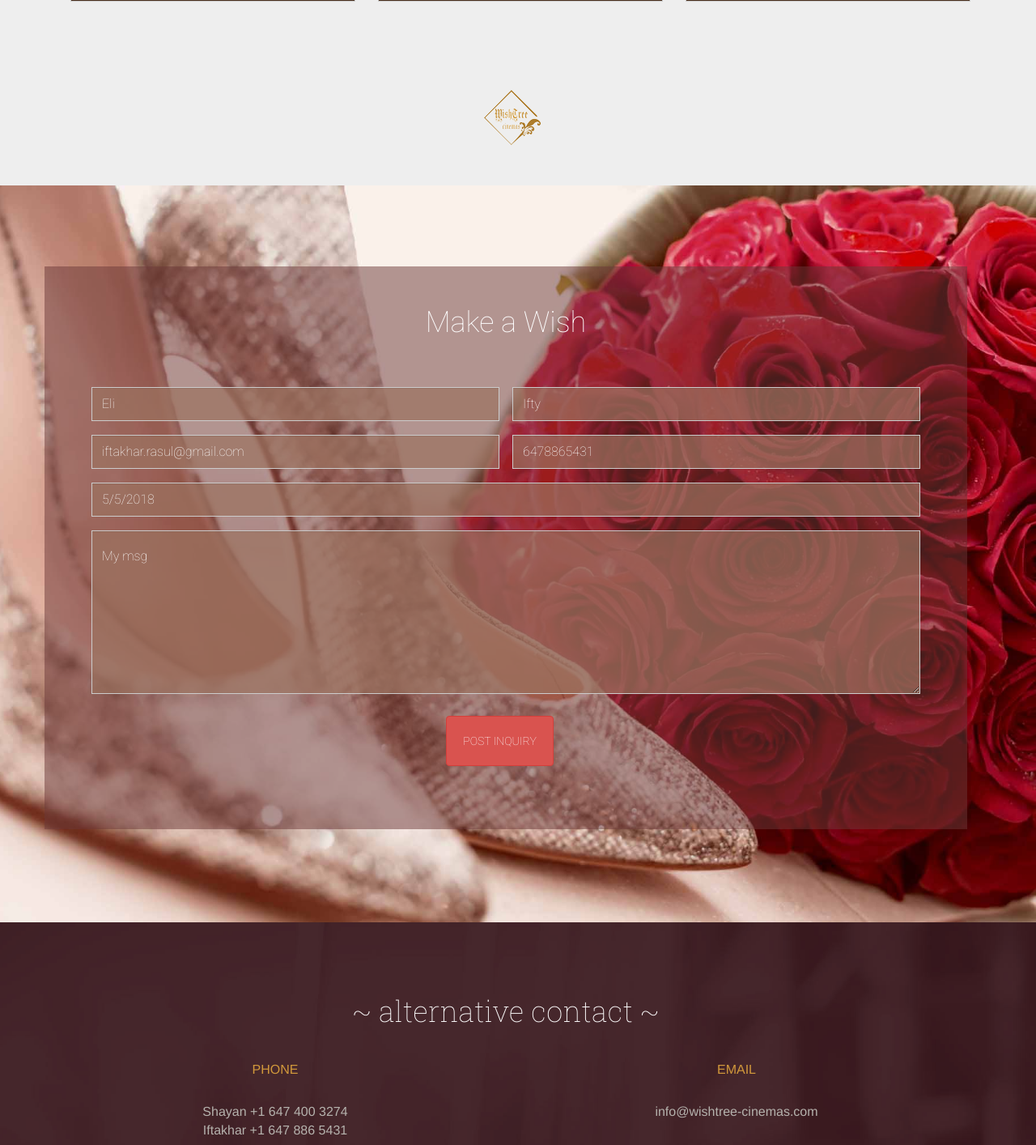
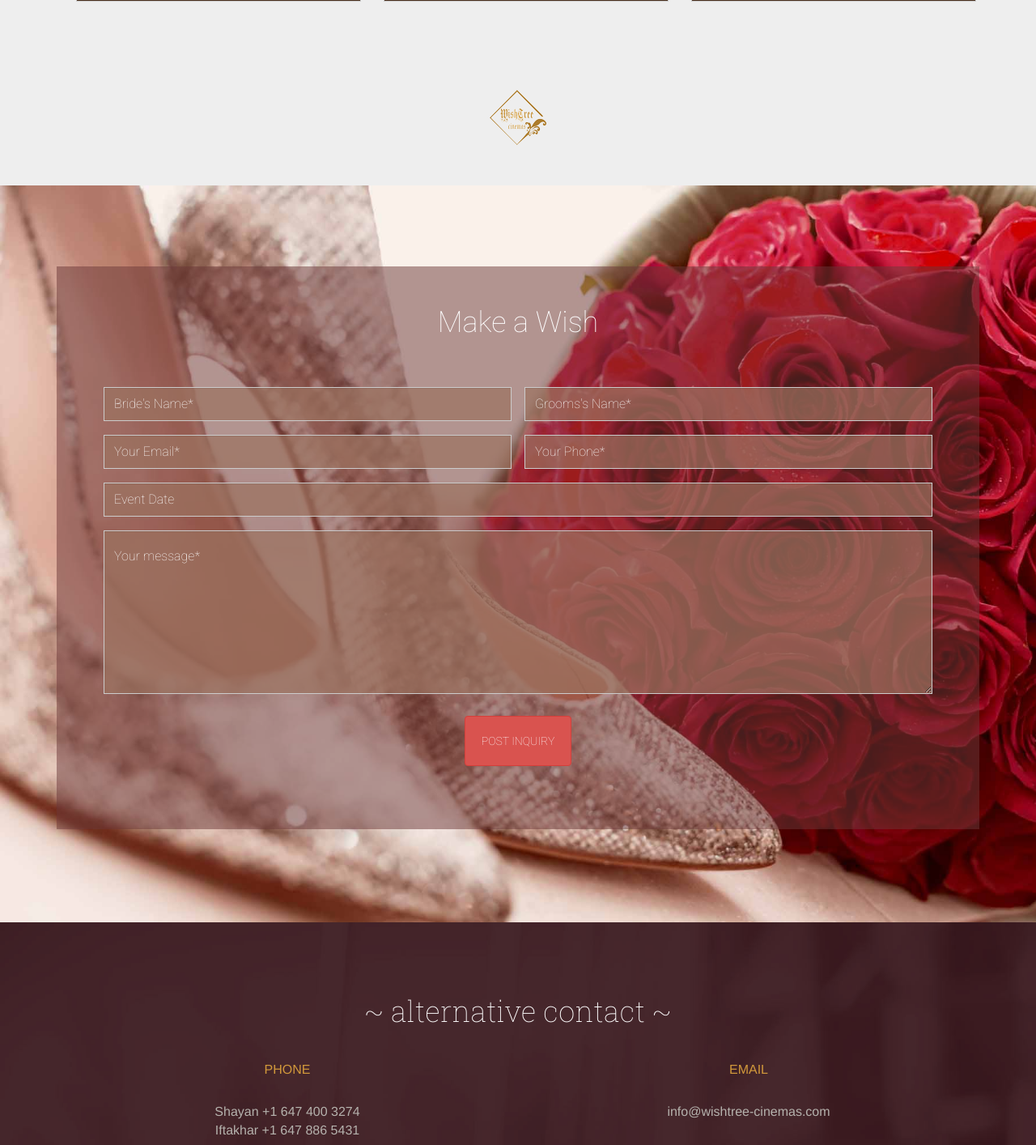
Before and after one commit to irasul/wishtree, a PHP site: page / in a window 1280 px wide. Shown: the part 5086-6500 px from the top of the page at 81% size. Run offline with PHP 8.4, Linux system fonts and the light colour scheme; some libraries are stand-ins or nearby versions; some web fonts are replaced; grey boxes are pictures that could not be loaded.

Commit message:
msg posting

```diff
--- a/css/wt.css
+++ b/css/wt.css
@@ -408,11 +405,11 @@ hr{
 	padding: 100px 0px;
 	background-attachment: fixed;
 }
-#contact form{
+#contactForm{
 	background-color: rgba(109, 57, 57, .5);
 	padding: 50px;
 }
-#contact form input.form-control, textarea.form-control{
+#contactForm input.form-control, textarea.form-control{
 	border-radius:0px;
 	border: 1px solid #ccc;
 	background-color: rgba(156, 114, 96, .7);
@@ -422,7 +419,7 @@ hr{
 	font-size: 16px;
 }
 
-#contact form input::placeholder, #contact form textarea::placeholder{
+#contactForm input::placeholder, #contactForm textarea::placeholder{
 	color: #fff;
 	font-size: 16px;
 }
@@ -470,7 +467,7 @@ hr{
 	padding:0px;
 	position:relative;
 }
-.row{margin-right:0px;}
+.row{margin:0px;}
 .package-card.front *{
 	text-align: left;
 
--- a/index.html
+++ b/index.html
@@ -24,6 +24,7 @@
 <link rel='stylesheet' href='css/wt.css'/>
 <link rel='stylesheet' href='css/team.css'/>
 <link rel='stylesheet' href='css/gallery.css'/>
+
 </head>
 <body ng-app='app' ng-controller='ctrl'>
 	<div class='go-down'><img ng-click="scroll('#about')" src='img/menu/go-down.png'/></div>
--- a/js/wt.js
+++ b/js/wt.js
@@ -41,23 +41,33 @@ app.controller('ctrl',['$scope','$http','packages','teamSvc','$timeout', functio
 	$scope.viewImage = false;
 	$scope.imgAry = [];
 
-	$scope.email = {
-		"brideName":"Eli",
-		"groomName":"Ifty",
-		"email":"iftakhar.rasul@gmail.com",
-		"phone":"6478865431",
-		"eventDate":"5/5/2018",
-		"body":"My msg"
+	$scope.resetEmailRequest = function(){
+		$scope.email = {
+			"brideName":"",
+			"groomName":"",
+			"email":"",
+			"phone":"",
+			"eventDate":"",
+			"body":""
+		}
 	}
+	$scope.resetEmailRequest();
 
 	$scope.sendEmail = function(){
+		$scope.emailAlert ="sending inquiry.. please wait.";
+		$("#contactForm").slideUp();
 		$.ajax({
 	        type: "POST",
 	        data: {data:$scope.email},
 	        url: "contact.php",
 	        success: function(response){
+	        	$scope.resetEmailRequest();
 	        	const data = JSON.parse(JSON.stringify(eval("(" + response + ")"))).data;
-	        	alert(data.msg);
+	        	if(data.success){
+	        		$scope.emailAlert = data.msg;
+	        	}
+	        	$timeout(function(){$scope.resetEmailRequest();$scope.emailAlert='';$("#contactForm").slideDown();},5000);
+
 
 	        }
 	    });
--- a/template/contact.html
+++ b/template/contact.html
@@ -1,6 +1,7 @@
 <div class='row' id='contact'>
 		<div class='container'>
-			 <form class='form-group' action="" method="POST" enctype="multipart/form-data">
+			 <h1 ng-bind='emailAlert' id='emailAlert' ng-class="{active:emailAlert.length}"></h1>
+			 <form class='form-group' id='contactForm' method="POST" enctype="multipart/form-data">
 				<!--<input type="hidden" name="action" value="submit">-->
 				<h1 class='section-header' style='color:#fff;margin-top: 0px;margin-bottom: 50px;font-family: roboto'>Make a Wish</h1>
 				<table class='table'>
```
Also changed, not shown: other parts of css/wt.css (+24 -4 lines).
